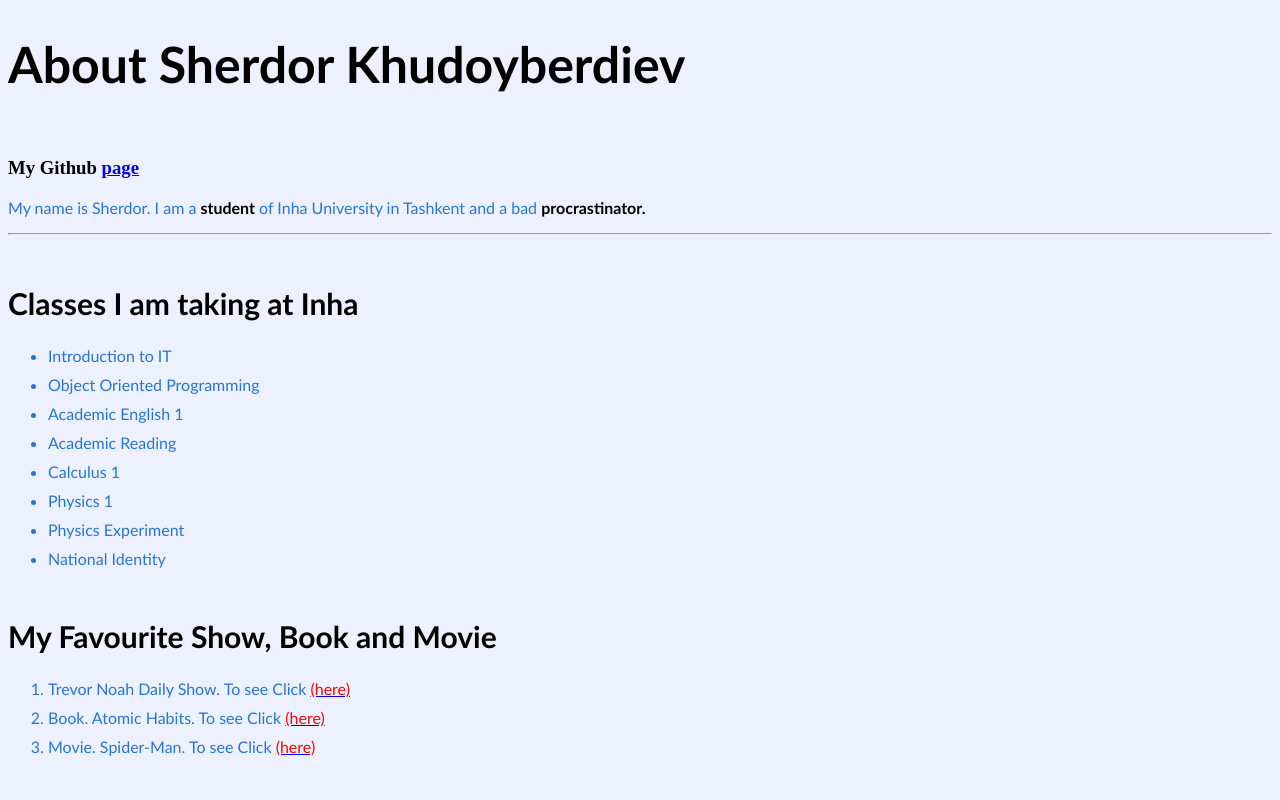
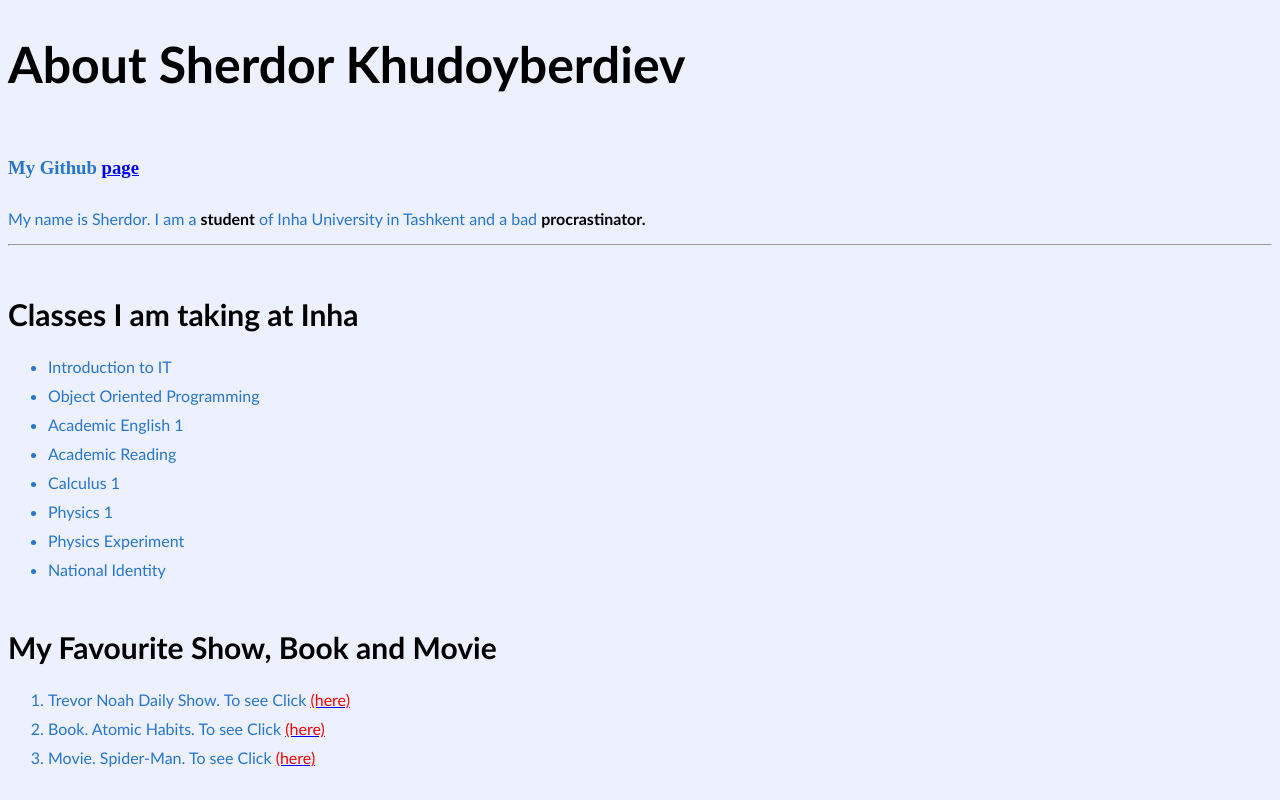
Before and after one commit to KhSherdor/KhSherdor.github.io, a plain HTML site: page index.html in a window 1280 px wide. Shown: the top 800 px of the page. Drawn offline with Linux system fonts and the light colour scheme.

Commit message:
Add files via upload

```diff
--- a/styless.css
+++ b/styless.css
@@ -25,6 +25,11 @@ span{
 .ol{
     color:  #2675d1;
     font-family: 'Trebuchet MS', 'Lucida Sans Unicode', 'Lucida Grande', 'Lucida Sans', Arial, sans-serif;
+}
+
+.ol1{
+    margin-bottom: 30px;
+    color:  #2675d1;
 }
 
 li{
```
